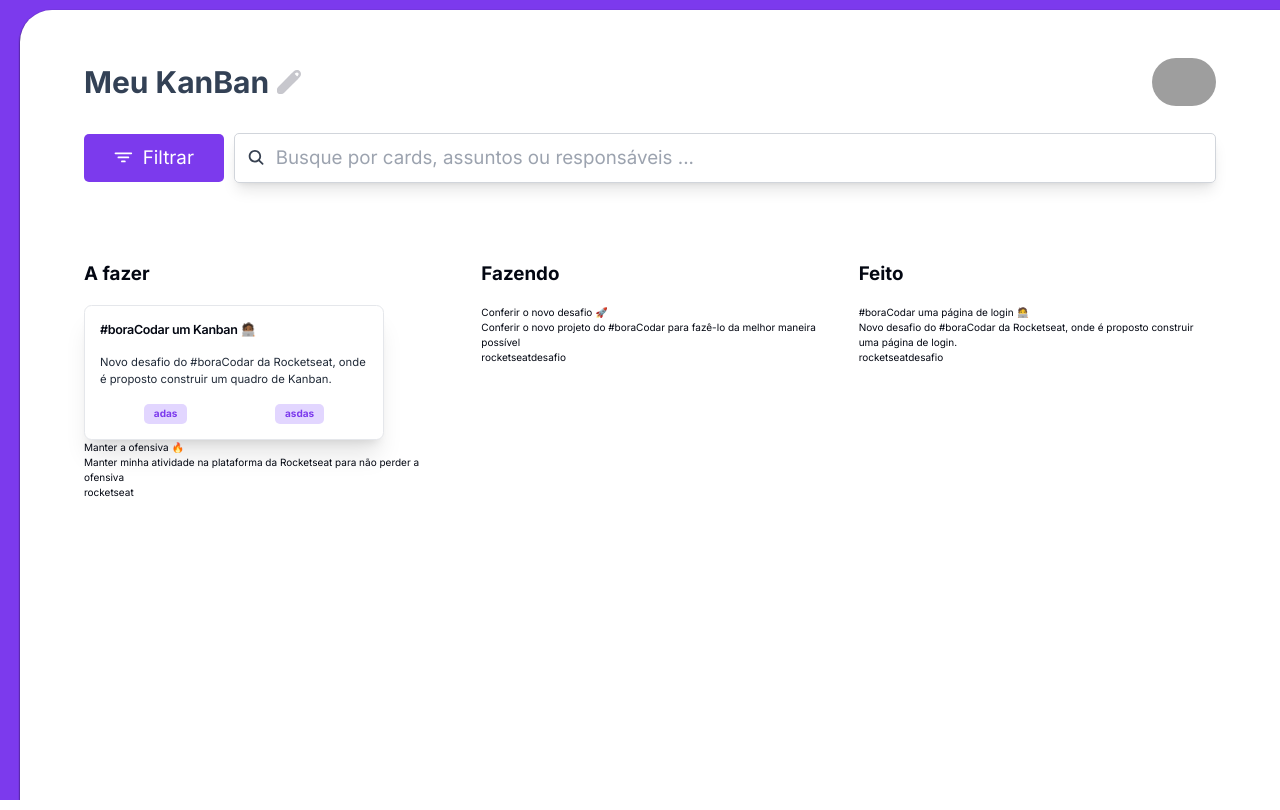
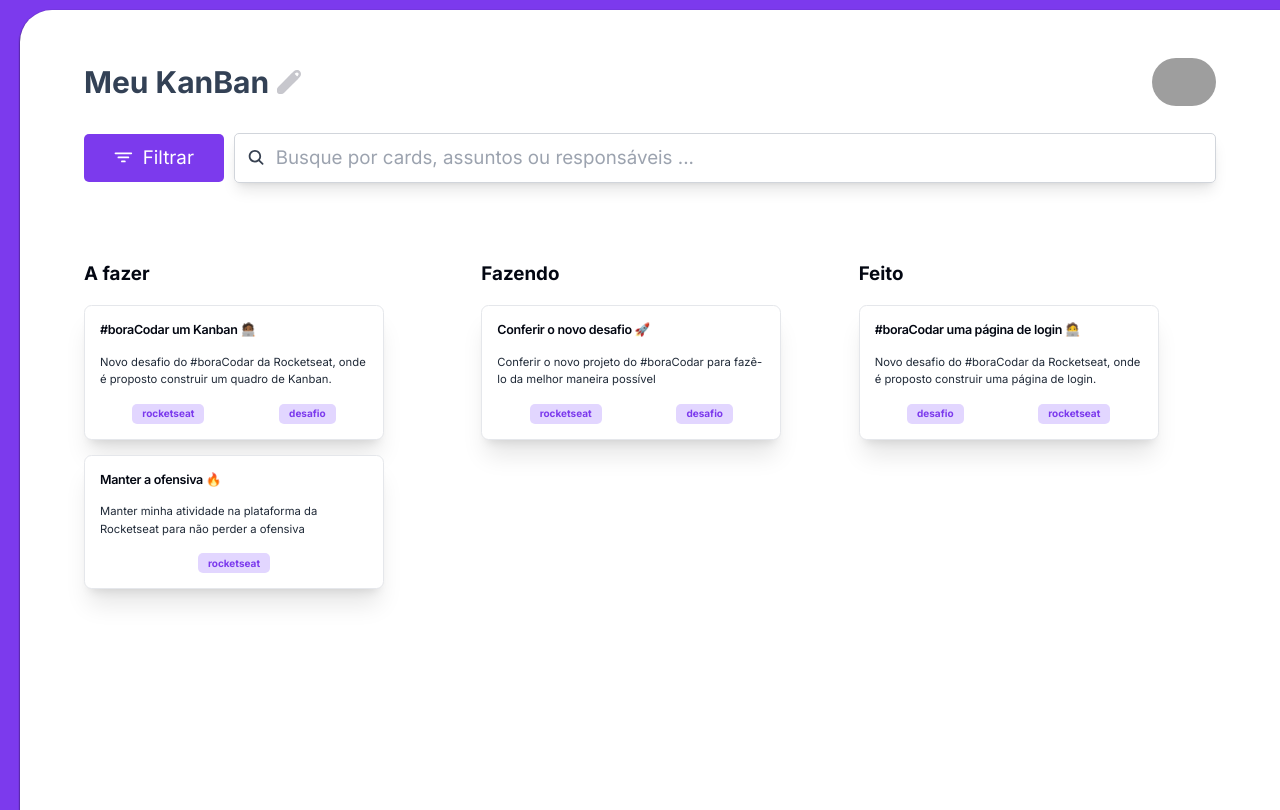
Before and after one commit to wenblack/bora-codar12, a Next.js app: page / in a window 1280 px wide. Built offline with nearby package versions, Linux system fonts and the light colour scheme; grey boxes are pictures that could not be loaded.

Commit message:
➕  Created 1st version of kanban with static data ➕

```diff
--- a/src/components/Table.tsx
+++ b/src/components/Table.tsx
@@ -28,59 +28,47 @@ export function Table (){
             </form>
 
 
-            <section className="kanban grid mt-32 grid-cols-3 space-x-8">
-            <div className="todo grid ">
+            <section className="kanban grid mt-32 grid-cols-3 space-x-8  mb-16">
+            <div className="todo grid  ">
               <h2 className="font-bold text-3xl mb-8">A fazer</h2>
-              <div className="cards">
+              <div className=" flex flex-col  gap-6">
                 <Task
                     title="#boraCodar um Kanban 🧑🏾‍💻"
                     content="Novo desafio do #boraCodar da Rocketseat, onde é proposto
                     construir um quadro de Kanban."
-                    tagOne="adas"
-                    tagTwo="asdas"
+                    tagOne="rocketseat"
+                    tagTwo="desafio"
                 />
-                <div className="card">
-                  <h3>Manter a ofensiva 🔥</h3>
-                  <p>
-                    Manter minha atividade na plataforma da Rocketseat para não
-                    perder a ofensiva
-                  </p>
-                  <div className="tags">
-                    <span>rocketseat</span>
-                  </div>
-                </div>
+                <Task
+                    title="Manter a ofensiva 🔥"
+                    content=" Manter minha atividade na plataforma da Rocketseat para não
+                    perder a ofensiva"
+                    tagOne="rocketseat"
+                />
               </div>
             </div>
             <div className="doing   ">
               <h2 className="font-bold text-3xl mb-8">Fazendo</h2>
-              <div className="cards">
-                <div className="card">
-                  <h3>Conferir o novo desafio 🚀</h3>
-                  <p>
-                    Conferir o novo projeto do #boraCodar para fazê-lo da melhor
-                    maneira possível
-                  </p>
-                  <div className="tags">
-                    <span>rocketseat</span>
-                    <span>desafio</span>
-                  </div>
-                </div>
+              <div className="flex flex-col  gap-6">
+                <Task
+                  title="Conferir o novo desafio 🚀"
+                  content="Conferir o novo projeto do #boraCodar para fazê-lo da melhor
+                    maneira possível"
+                    tagOne="rocketseat"
+                    tagTwo="desafio"
+                />
               </div>
         </div>
             <div className="done ">
               <h2 className="font-bold text-3xl mb-8">Feito</h2>
-              <div className="cards">
-                <div className="card">
-                  <h3>#boraCodar uma página de login 🧑‍💻</h3>
-                  <p>
-                    Novo desafio do #boraCodar da Rocketseat, onde é proposto
-                    construir uma página de login.
-                  </p>
-                  <div className="tags">
-                    <span>rocketseat</span>
-                    <span>desafio</span>
-                  </div>
-                </div>
+              <div className="flex flex-col gap-6">
+                <Task
+                  title="#boraCodar uma página de login 🧑‍💻"
+                  content="Novo desafio do #boraCodar da Rocketseat, onde é proposto
+                    construir uma página de login."
+                    tagOne="desafio"
+                    tagTwo="rocketseat"
+                />
               </div>
         </div>
           </section>
--- a/src/components/Task.tsx
+++ b/src/components/Task.tsx
@@ -28,7 +28,7 @@ export function Task ({content, title, tagOne, tagTwo}:cardProps){
                 </p>
             </CardContent>
 
-            <CardFooter className="flex justify-around">
+            <CardFooter className="flex gap-4  flex-col md:flex-row justify-around">
                 {tagOne ===undefined ?<></>:<Tag value={tagOne}/>}
                 {tagTwo ===undefined ?<></>:<Tag value={tagTwo}/>}
 
--- a/src/pages/index.tsx
+++ b/src/pages/index.tsx
@@ -10,7 +10,7 @@ export default function Home() {
       id='app'
       className={`flex min-h-screen  bg-[#7c3aed] ${inter.className}`}
     >
-      <main className='max-h-screen ml-8 pt-16 items-center px-[5vw]  shadow-black shadow-sm mt-4 rounded-tl-[32px] bg-white w-full '>
+      <main className='min-h-screen ml-0 md:ml-8 pt-16 items-center px-[5vw]  shadow-black shadow-sm mt-4 rounded-tl-[32px] bg-white w-full '>
         <Table/>
       </main>
     </div>
```
